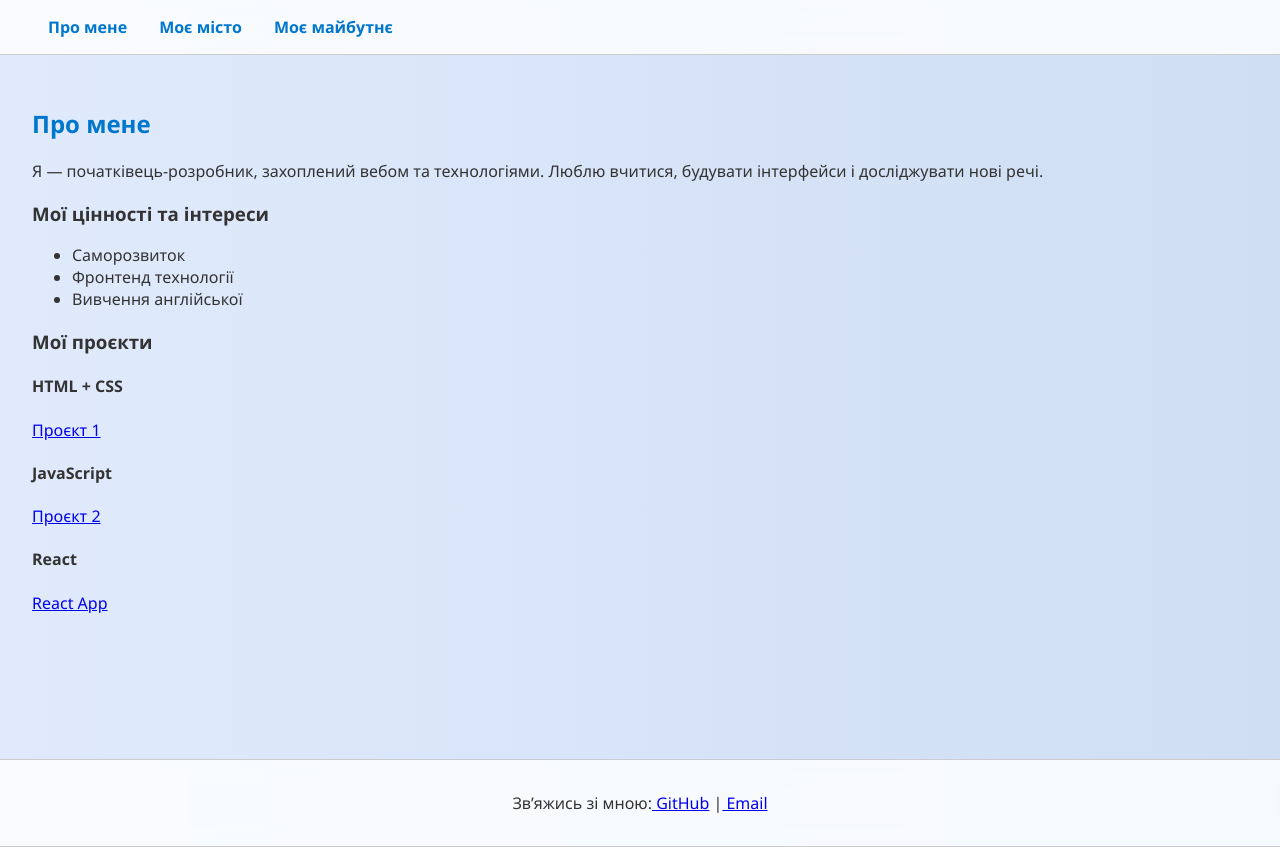
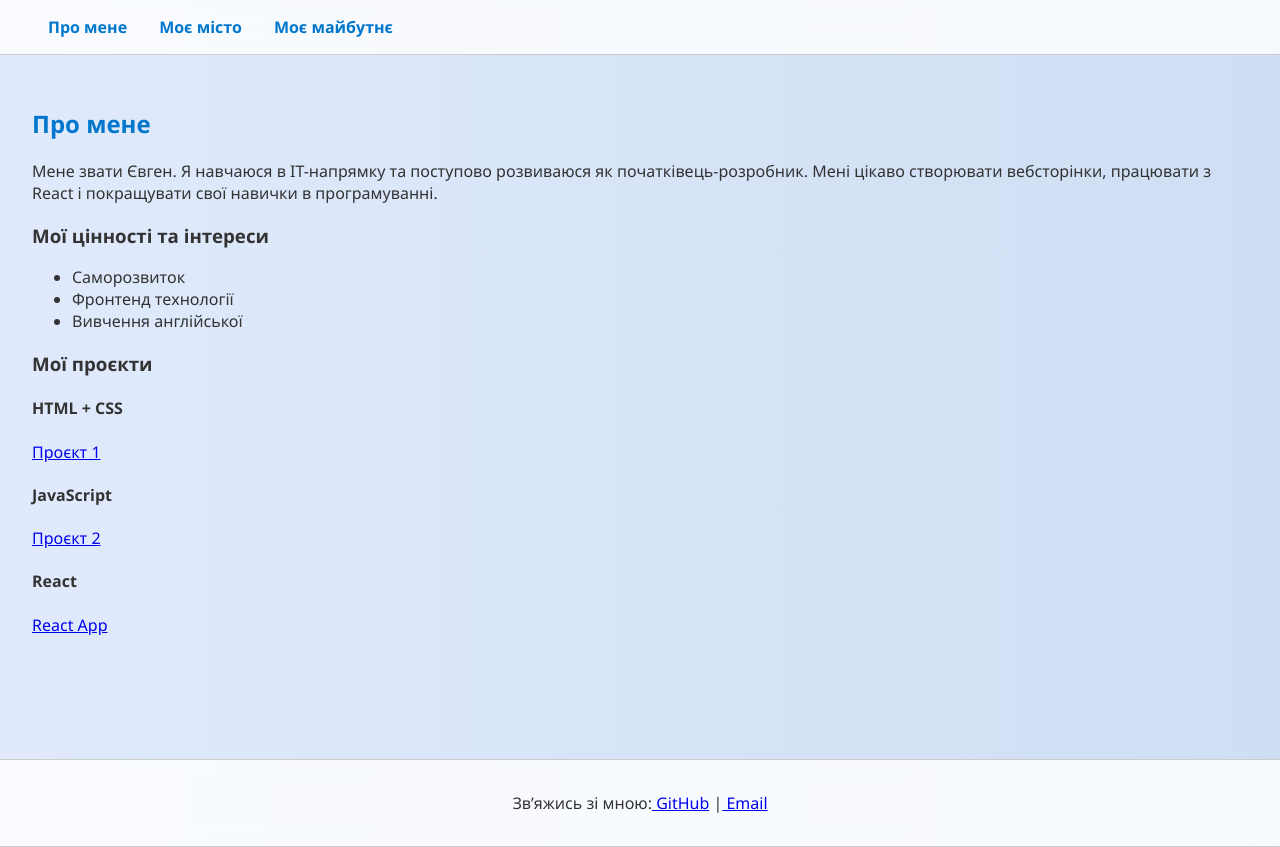
Before and after one commit to EvgenKytok/18lab, a React (Create React App) app: page /about in a window 1280 px wide. Built offline with nearby package versions, Linux system fonts and the light colour scheme.

Commit message:
Revise AboutMe component content
Updated personal introduction to reflect current learning and interests.

```diff
--- a/src/pages/AboutMe.jsx
+++ b/src/pages/AboutMe.jsx
@@ -3,8 +3,11 @@ import React from "react";
 const AboutMe = () => (
   <div>
     <h2>Про мене</h2>
-    <p>Я — початківець-розробник, захоплений вебом та технологіями. Люблю вчитися, будувати інтерфейси і досліджувати нові речі.</p>
-
+    <p>
+  Мене звати Євген. Я навчаюся в ІТ-напрямку та поступово розвиваюся як
+  початківець-розробник. Мені цікаво створювати вебсторінки, працювати з
+  React і покращувати свої навички в програмуванні.
+</p>
     <h3>Мої цінності та інтереси</h3>
     <ul>
       <li>Саморозвиток</li>
```
